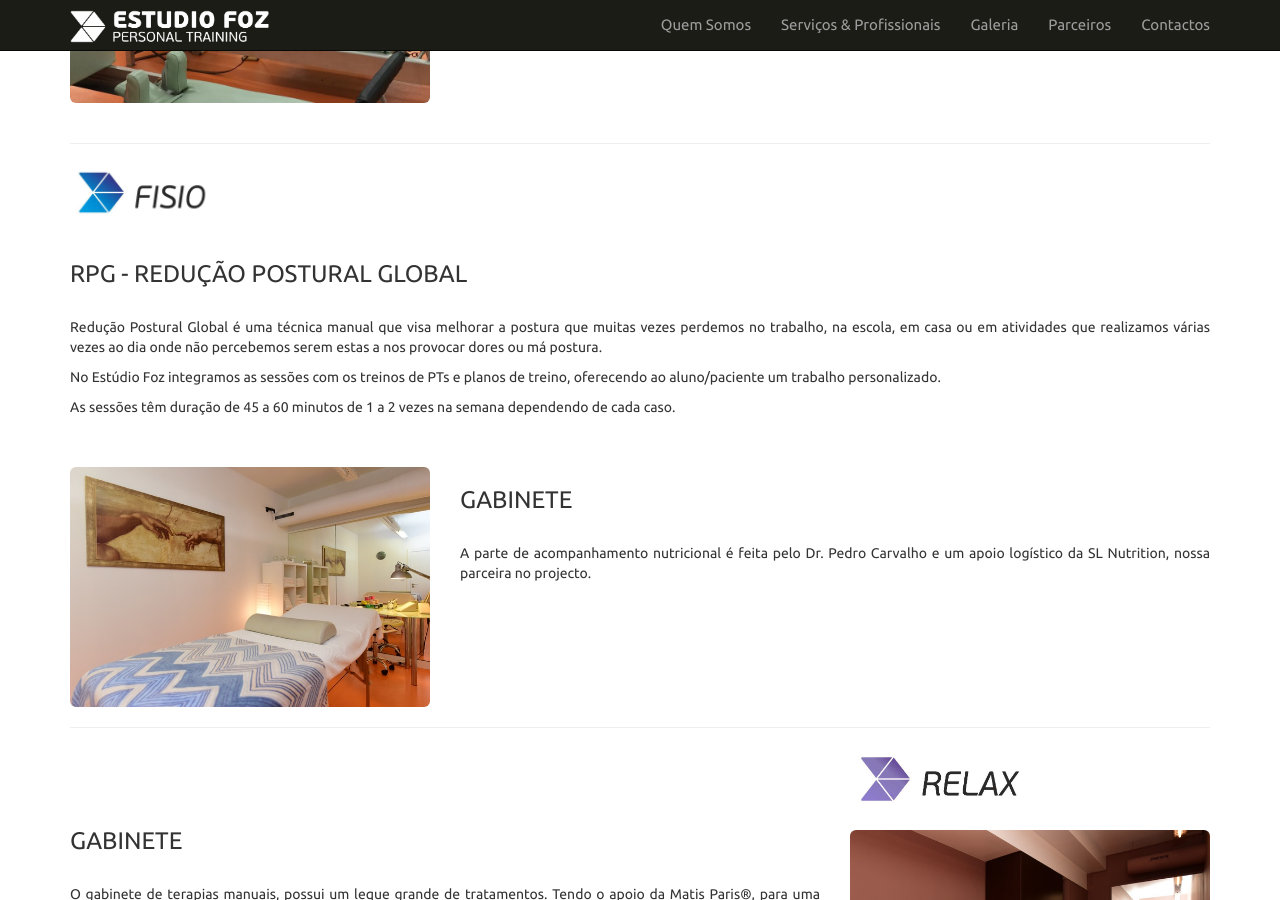
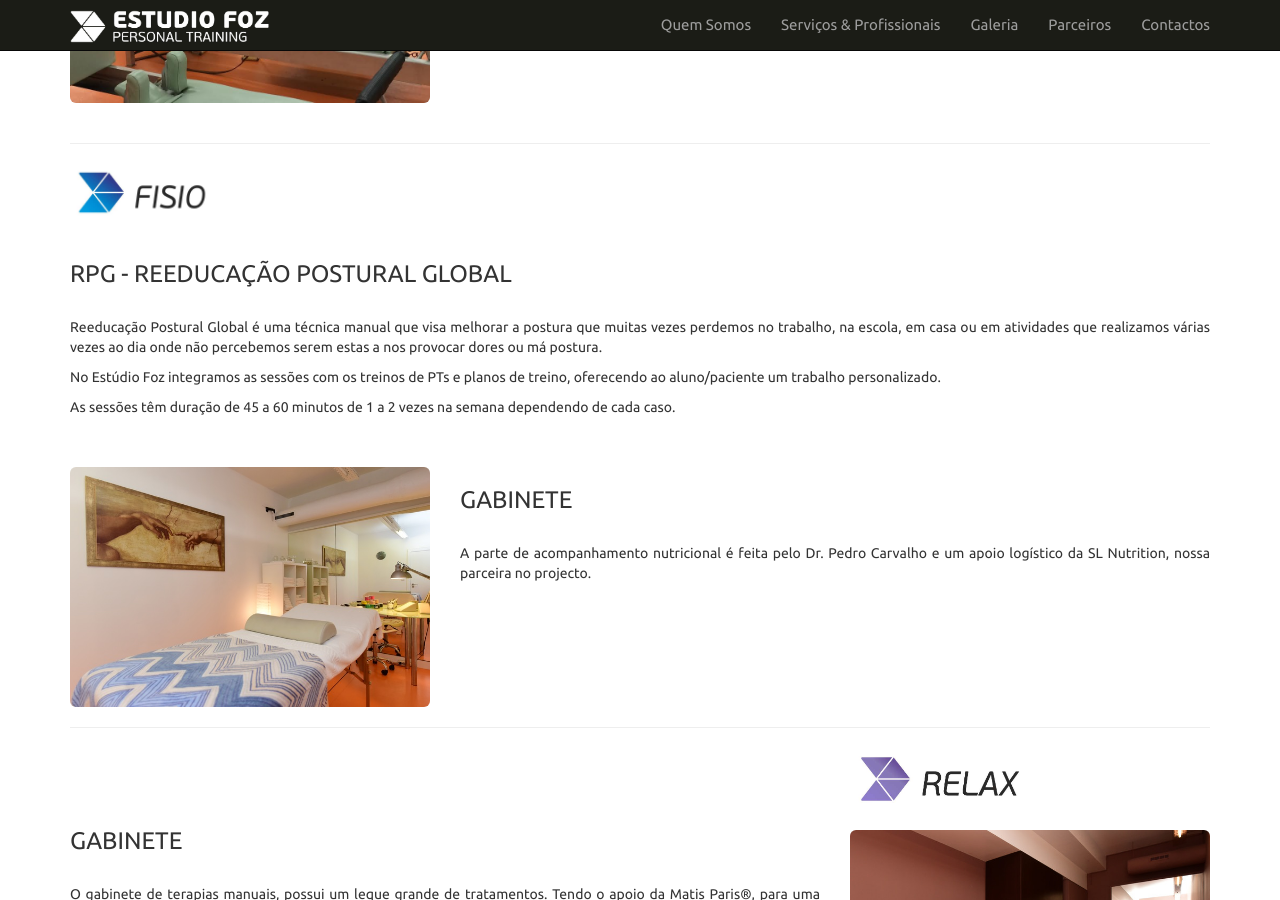
Before and after one commit to estudiotest/estudiotest.github.io, a Jekyll site: the page built from quem-somos/index.html, in a window 1280 px wide and 900 px high, scrolled down 808 px. Built offline with Jekyll 4.4.1, drawn with Linux system fonts in a browser that asks for light colours; nearby versions of some CDN libraries.

Commit message:
Correct spelling error

```diff
--- a/quem-somos/index.html
+++ b/quem-somos/index.html
@@ -53,8 +53,8 @@ title: Quem Somos
       </div>
       <div class="row">
         <div class="col-lg-12 col-md-12">
-          <h3>RPG - REDUÇÃO POSTURAL GLOBAL</h3><br>
-          <p>Redução Postural Global é uma técnica manual que visa melhorar a postura que muitas
+          <h3>RPG - REEDUCAÇÃO POSTURAL GLOBAL</h3><br>
+          <p>Reeducação Postural Global é uma técnica manual que visa melhorar a postura que muitas
              vezes perdemos no trabalho, na escola, em casa ou em atividades que realizamos várias
              vezes ao dia onde não percebemos serem estas a nos provocar dores ou má postura.</p>
 
```
